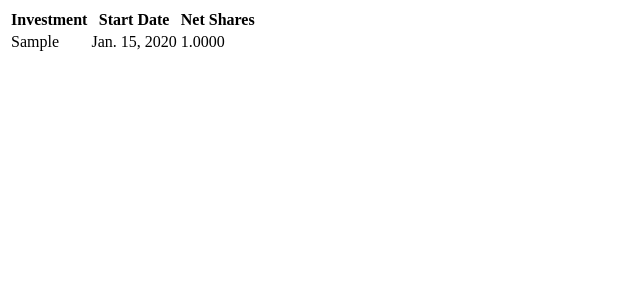
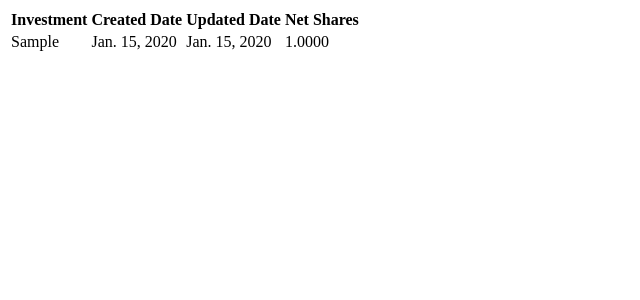
Before and after one commit to fengb/pynvest, a Django app: page /pyort/portfolio/1 in a window 1280 px wide. Shown: the top 300 px of the page, without its empty margins (0-640 px from the left). Run offline with Django 3.2, Linux system fonts and the light colour scheme; tables that the repository leaves empty hold one stand-in row (values such as "Sample post").

Commit message:
Extended TransactionAggregate to have separate views group by basis and portfolio

```diff
--- a/pyort/templates/pyort/transaction_aggregates.html
+++ b/pyort/templates/pyort/transaction_aggregates.html
@@ -6,13 +6,15 @@
   <table>
     <tr>
       <th>Investment</th>
-      <th>Start Date</th>
+      <th>Created Date</th>
+      <th>Updated Date</th>
       <th>Net Shares</th>
     </tr>
     {% for transaction_aggregate in transaction_aggregates %}
       <tr>
         <td>{{ transaction_aggregate.investment }}</td>
         <td>{{ transaction_aggregate.created_date }}</td>
+        <td>{{ transaction_aggregate.updated_date }}</td>
         <td>{{ transaction_aggregate.shares }}</td>
       </tr>
     {% endfor %}
--- a/pyort/urls.py
+++ b/pyort/urls.py
@@ -3,4 +3,5 @@ from . import views
 
 urlpatterns = patterns('',
     url(r'^portfolio/(?P<id>\d+)$', views.portfolio),
+    url(r'^portfolio/(?P<id>\d+)/basis$', views.portfolio_basis),
 )
--- a/pyort/views.py
+++ b/pyort/views.py
@@ -1,11 +1,28 @@
 from django.shortcuts import render_to_response, get_object_or_404
 from . import models
+
+import collections
+
+
+def _render_transactions_grouped(transactions_grouped, portfolio=None):
+    return render_to_response('pyort/transaction_aggregates.html', {
+        'portfolio': portfolio,
+        'transaction_aggregates': map(models.TransactionAggregate, transactions_grouped),
+    })
 
 
 def portfolio(request, id):
     portfolio = get_object_or_404(models.Portfolio, id=id)
-    return render_to_response('pyort/transaction_aggregates.html', {
-        'portfolio': portfolio,
-        'transaction_aggregates': [models.TransactionAggregate(basis.transaction_set.all())
-                                     for basis in portfolio.basis_set.all()],
-    })
+
+    transactions_by_investment = collections.defaultdict(list)
+    for transaction in models.Transaction.objects.filter(basis__portfolio=portfolio):
+        investment = transaction.basis.investment
+        transactions_by_investment[investment].append(transaction)
+
+    return _render_transactions_grouped(transactions_by_investment.values())
+
+
+def portfolio_basis(request, id):
+    portfolio = get_object_or_404(models.Portfolio, id=id)
+    return _render_transactions_grouped(basis.transaction_set.all()
+                                          for basis in portfolio.basis_set.all())
```
